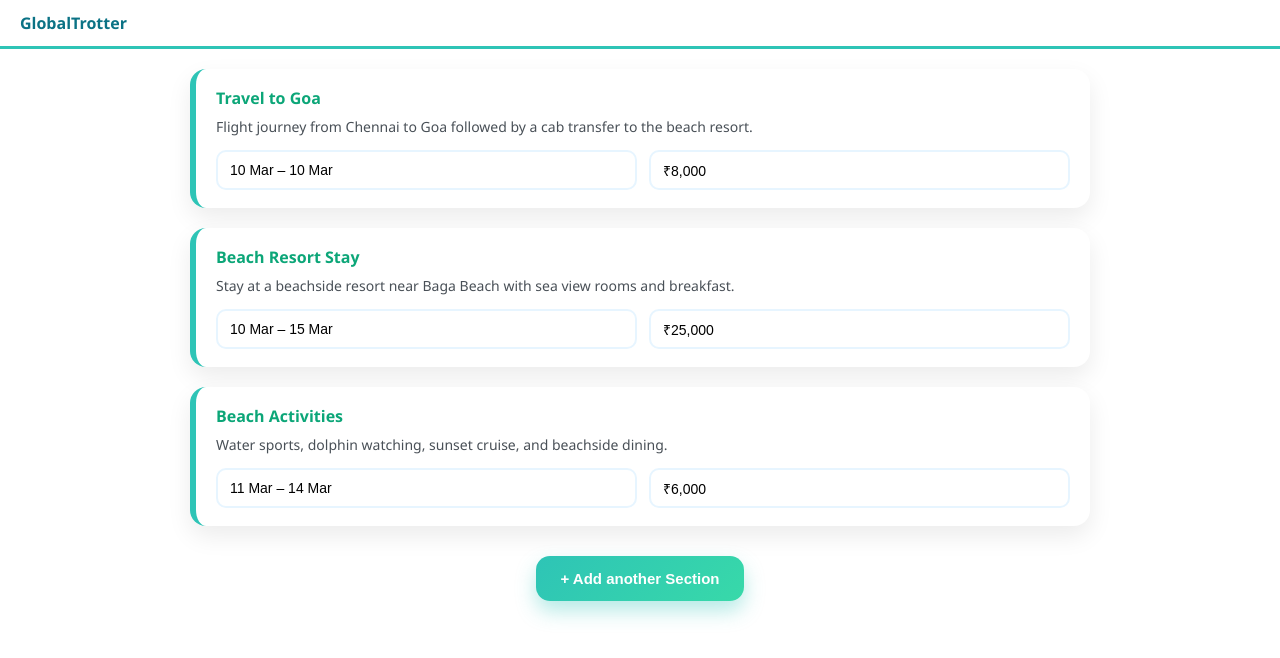
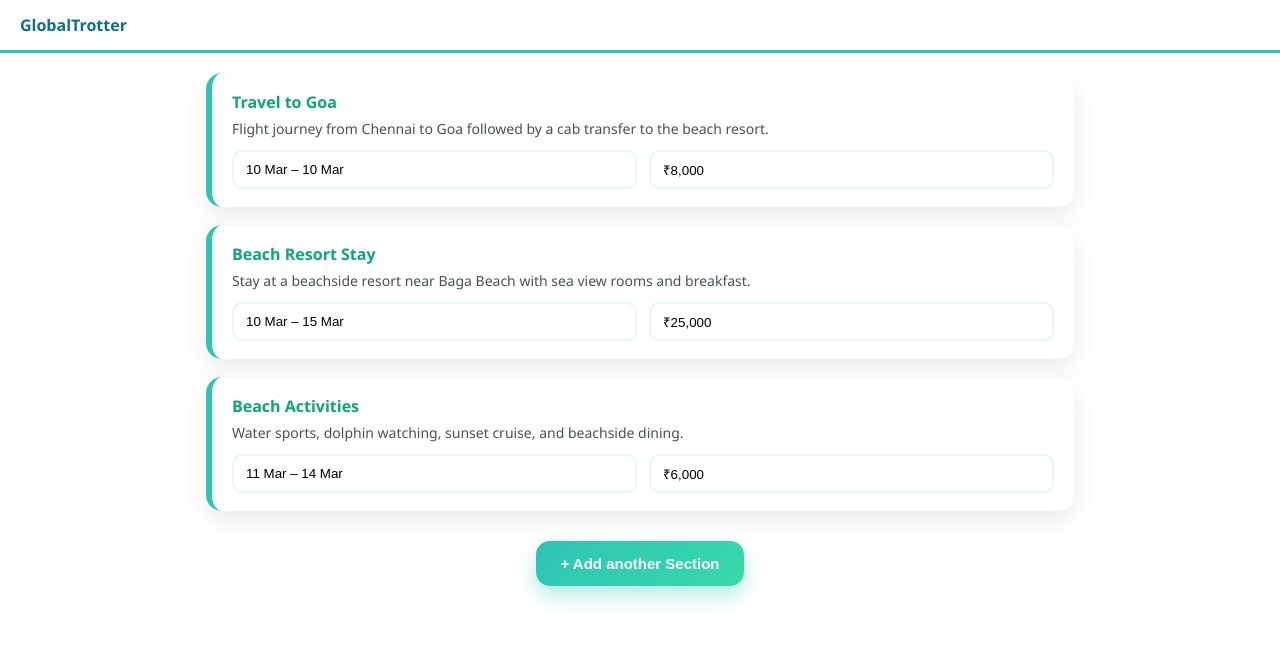
Before and after one commit to Arunprasath-2717/GlobeTrotter, a website: page frontend/s5.html in a window 1280 px wide. Drawn offline with Linux system fonts and the light colour scheme.

Commit message:
Update s5.css

```diff
--- a/frontend/s5.css
+++ b/frontend/s5.css
@@ -1,13 +1,17 @@
+* {
+  box-sizing: border-box;
+}
+
 body {
   margin: 0;
-  font-family: 'Segoe UI', sans-serif;
+  font-family: "Segoe UI", sans-serif;
   background: #ffffff;
   color: #102a43;
 }
 
 /* Header */
 header {
-  padding: 12px 20px;
+  padding: 14px 20px;
   background: #ffffff;
   border-bottom: 3px solid #2ec4b6;
   font-weight: bold;
@@ -17,8 +21,14 @@ header {
 /* Layout */
 .container {
   max-width: 900px;
-  margin: 20px auto;
-  padding: 0 16px;
+  margin: auto;
+  padding: 20px 16px;
+}
+
+.screen-title {
+  font-size: 20px;
+  margin-bottom: 20px;
+  color: #1c7ed6;
 }
 
 /* Section Card */
@@ -26,19 +36,19 @@ header {
   background: #ffffff;
   border-radius: 16px;
   padding: 18px 20px;
-  margin-bottom: 20px;
-  box-shadow: 0 10px 25px rgba(0, 0, 0, 0.08);
+  margin-bottom: 18px;
+  box-shadow: 0 10px 25px rgba(0,0,0,0.08);
   border-left: 6px solid #2ec4b6;
 }
 
 .section-card h3 {
-  margin: 0 0 8px;
+  margin: 0 0 6px;
+  color: #0ca678;
   font-size: 16px;
-  color: #0ca678;
 }
 
 .section-card p {
-  margin: 0 0 14px;
+  margin: 0 0 12px;
   font-size: 14px;
   color: #495057;
 }
@@ -52,23 +62,23 @@ header {
 
 .inputs-row input {
   flex: 1;
+  min-width: 140px;
   padding: 10px 12px;
   border-radius: 10px;
   border: 2px solid #e7f5ff;
-  font-size: 14px;
 }
 
 .inputs-row input:focus {
   outline: none;
   border-color: #339af0;
-  box-shadow: 0 0 0 2px rgba(51, 154, 240, 0.25);
+  box-shadow: 0 0 0 2px rgba(51,154,240,0.25);
 }
 
-/* Add Section Button */
+/* Button */
 .add-section {
   display: flex;
   justify-content: center;
-  margin: 30px 0;
+  margin-top: 30px;
 }
 
 .add-section button {
@@ -76,13 +86,20 @@ header {
   border-radius: 14px;
   border: none;
   background: linear-gradient(135deg, #2ec4b6, #38d9a9);
-  color: #ffffff;
+  color: #fff;
   font-size: 15px;
   font-weight: bold;
   cursor: pointer;
-  box-shadow: 0 10px 20px rgba(46, 196, 182, 0.35);
+  box-shadow: 0 10px 20px rgba(46,196,182,0.35);
 }
 
 .add-section button:hover {
   transform: translateY(-2px);
 }
+
+/* Mobile */
+@media (max-width: 600px) {
+  .inputs-row {
+    flex-direction: column;
+  }
+}
```
